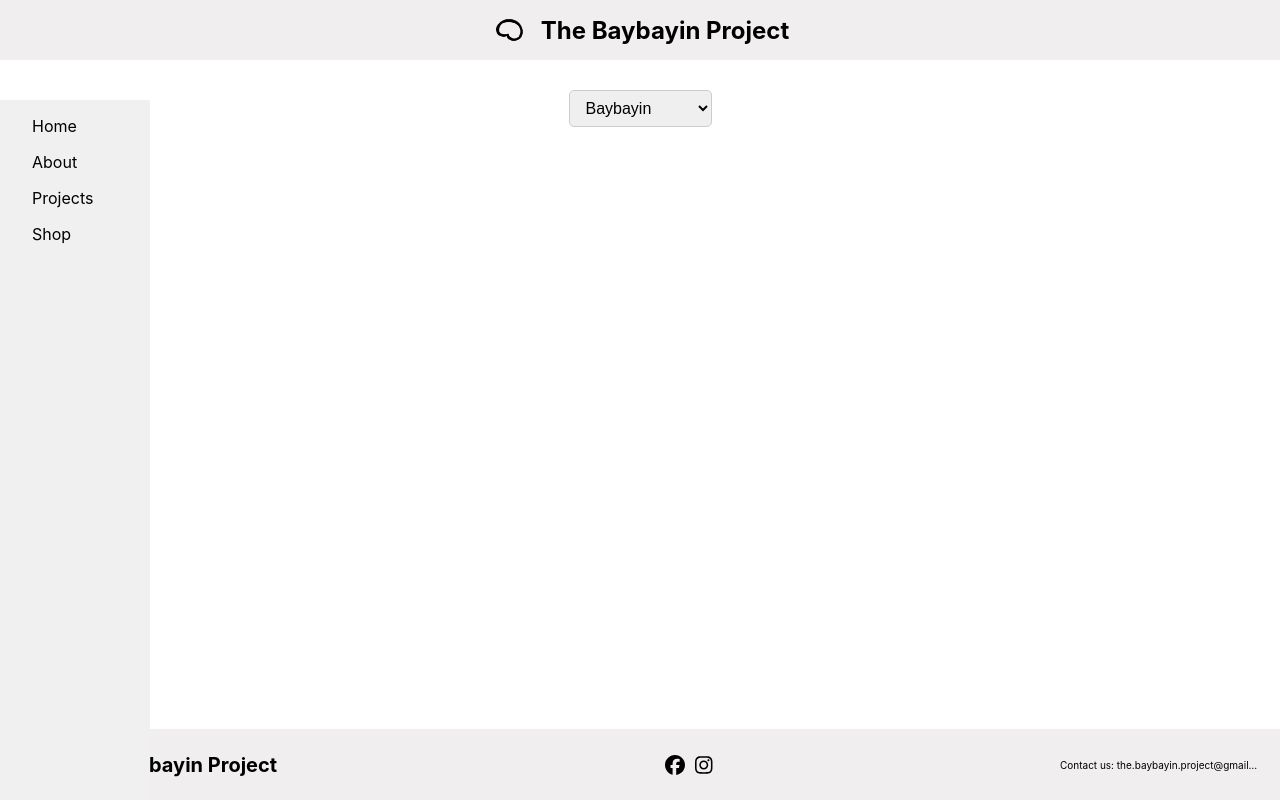
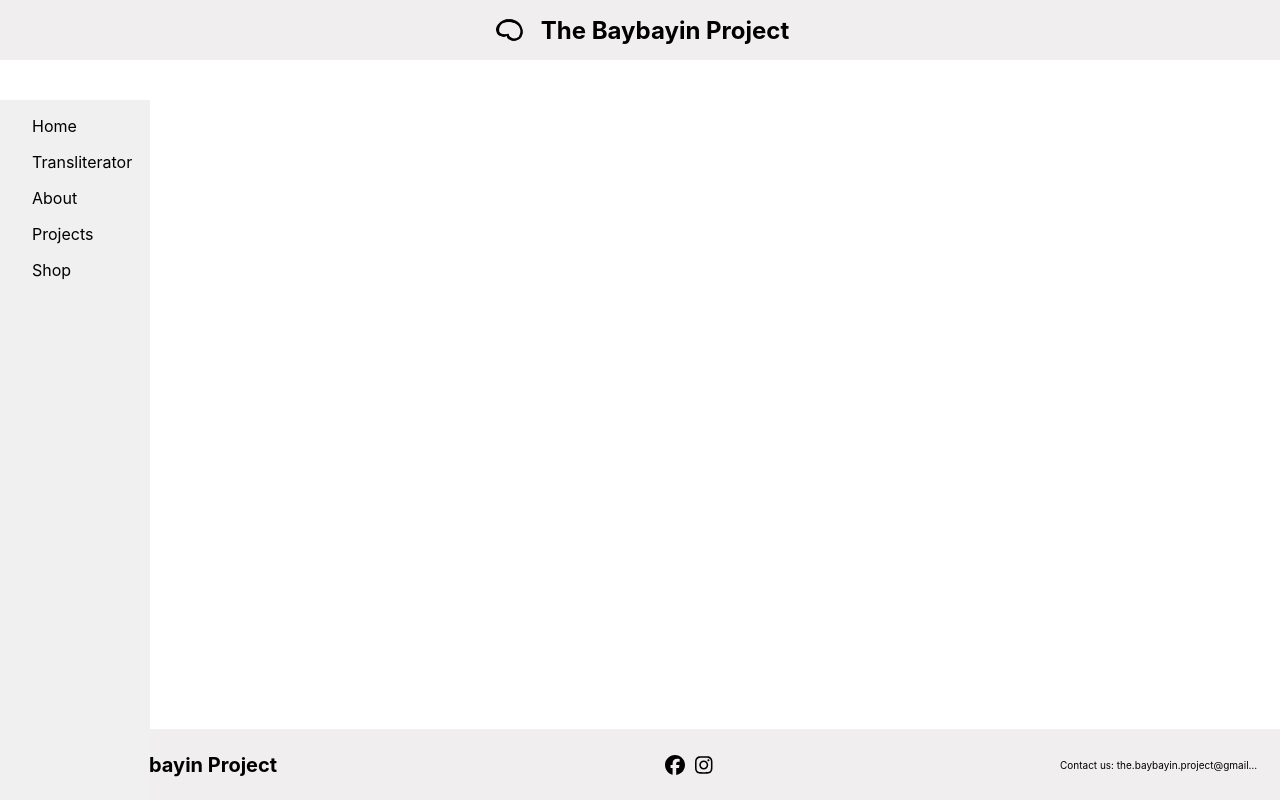
Before and after one commit to cmckinney-59/the-baybayin-project, a React (Vite) app: page / in a window 1280 px wide. Built offline with nearby package versions, Linux system fonts and the light colour scheme.

Commit message:
made some updates

```diff
--- a/src/Root.tsx
+++ b/src/Root.tsx
@@ -1,7 +1,6 @@
 import { Outlet } from "react-router-dom";
 import Header from "./components/Header/Header";
 import Navigation from "./components/Navigation/Navigation";
-import NavigationDropdown from "./components/NavigationDropdown/NavigationDropdown";
 import Footer from "./components/Footer/Footer";
 
 function RootLayout() {
@@ -10,7 +9,6 @@ function RootLayout() {
       <div className="App">
         <Header />
         <Navigation />
-        <NavigationDropdown />
         <main className="App-content">
           <Outlet />
         </main>
--- a/src/components/Navigation/Navigation.tsx
+++ b/src/components/Navigation/Navigation.tsx
@@ -9,6 +9,9 @@ export default function Navigation(): JSX.Element {
         <ul>
           <li>
             <Link to="/home">Home</Link>
+          </li>
+          <li>
+            <Link to="/transliterator">Transliterator</Link>
           </li>
           <li>
             <Link to="/about">About</Link>
--- a/src/pages/TransliteratorPages/TransliteratorPage.tsx
+++ b/src/pages/TransliteratorPages/TransliteratorPage.tsx
@@ -1,8 +1,10 @@
 import Transliterator2 from "../../components/Transliterator2/Transliterator2";
+import NavigationDropdown from "../../components/NavigationDropdown/NavigationDropdown";
 
 export default function TransliteratorPage() {
   return (
     <>
+      <NavigationDropdown />
       <Transliterator2 title="Transliterator" />
     </>
   );
```
